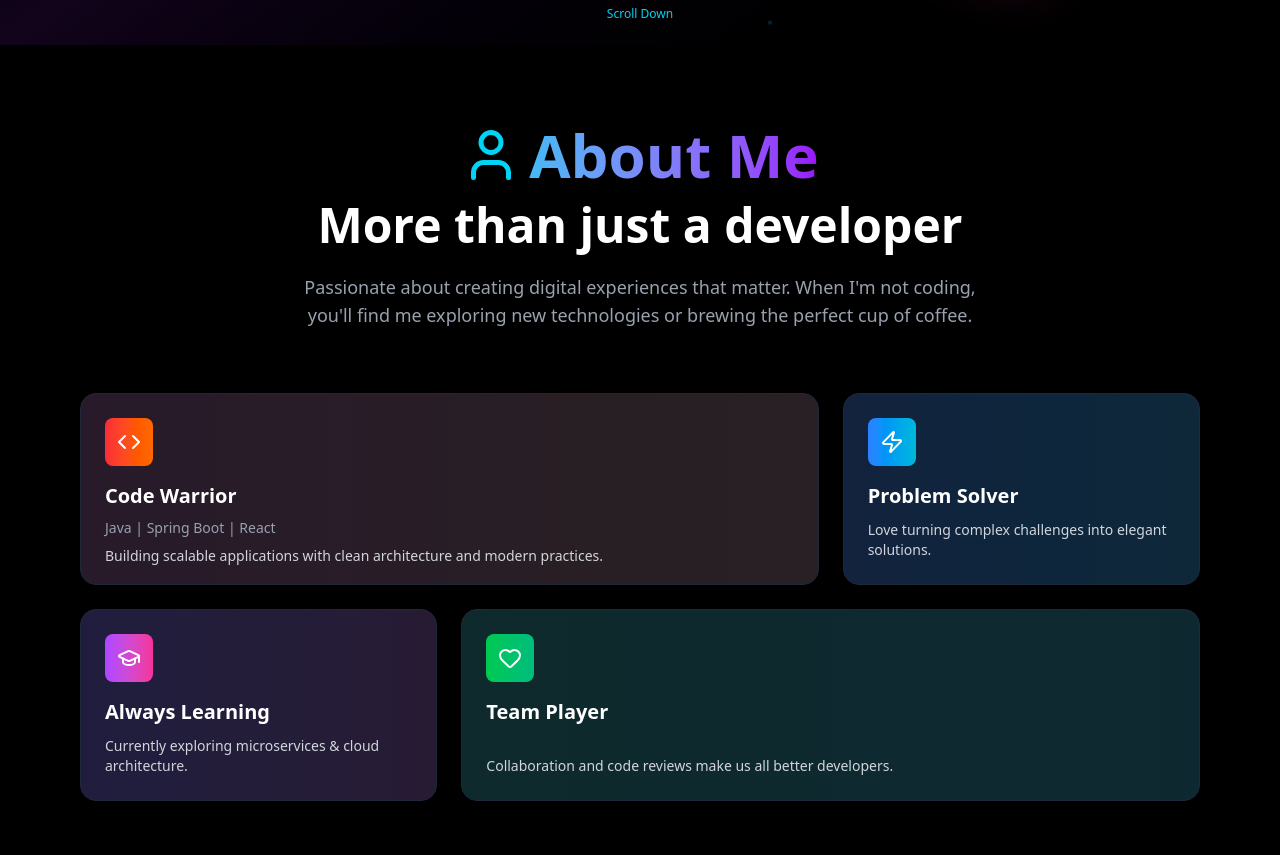
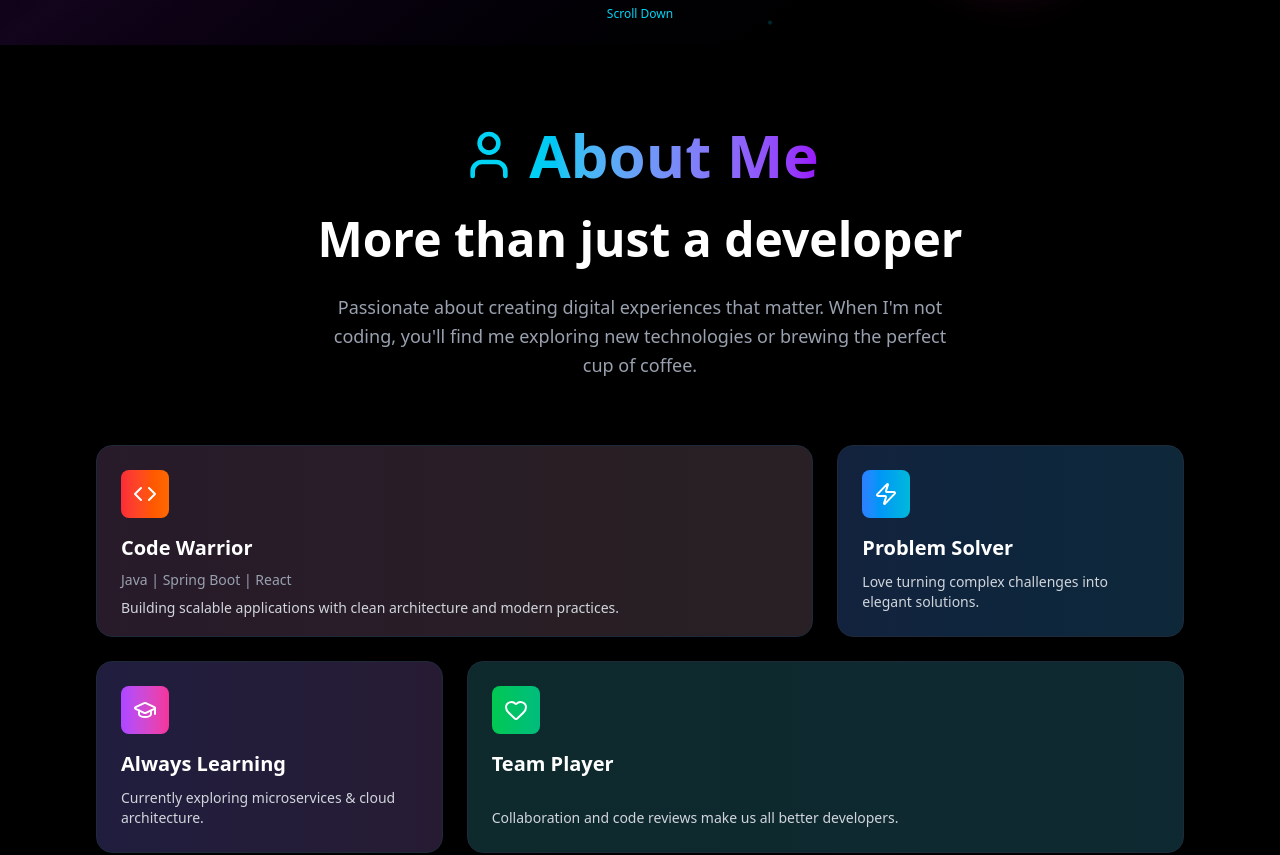
Before and after one commit to Amaan63/Portfolio, a Next.js app: page / in a window 1280 px wide. Shown: the part 871-1726 px from the top of the page. Built offline with nearby package versions, Linux system fonts and the light colour scheme.

Commit message:
updated the About us header section

```diff
--- a/src/sections/AboutUs.tsx
+++ b/src/sections/AboutUs.tsx
@@ -56,21 +56,32 @@ const AboutSection: React.FC = () => {
 
   return (
     <section id="about" className="py-20 pt-20 bg-black text-white scroll-mt-24" ref={aboutRef}>
-      <div className="max-w-6xl mx-auto px-4">
+      <div className="max-w-6xl mx-auto px-4 sm:px-6 lg:px-8">
+
         <motion.div
           initial={{ opacity: 0, y: 30 }}
           animate={isInView ? { opacity: 1, y: 0 } : {}}
           transition={{ duration: 0.8, ease: 'easeOut' }}
-          className="text-center mb-16"
+          className="text-center mb-10 sm:mb-14 lg:mb-16"
         >
-          <span className="inline-flex items-center gap-2 bg-gradient-to-r from-cyan-400 to-purple-600 bg-clip-text text-transparent font-bold text-6xl mb-4">
-            <User size={60} className="text-cyan-400" />
-            About Me
-          </span>
-          <h2 className="text-4xl lg:text-5xl font-bold mb-6">
+          {/* Section Header */}
+          <div className="inline-flex items-center gap-2 sm:gap-3 mb-4 sm:mb-6">
+            <motion.div
+              initial={{ rotate: 0 }}
+              animate={isInView ? { rotate: 360 } : {}}
+              transition={{ duration: 1, delay: 0.3 }}
+            >
+              <User size={40} className="sm:w-12 sm:h-12 lg:w-14 lg:h-14 text-cyan-400" />
+            </motion.div>
+            <span className="bg-gradient-to-r from-cyan-400 to-purple-600 bg-clip-text text-transparent font-bold text-3xl sm:text-4xl lg:text-5xl xl:text-6xl">
+              About Me
+            </span>
+          </div>
+
+          <h2 className="text-2xl sm:text-3xl lg:text-4xl xl:text-5xl font-bold mb-4 sm:mb-6 leading-tight px-2">
             More than just a developer
           </h2>
-          <p className="text-gray-400 max-w-2xl mx-auto text-lg">
+          <p className="text-gray-400 max-w-2xl mx-auto text-sm sm:text-base lg:text-lg leading-relaxed px-4 sm:px-6">
             Passionate about creating digital experiences that matter. When I'm
             not coding, you'll find me exploring new technologies or brewing the
             perfect cup of coffee.
```
